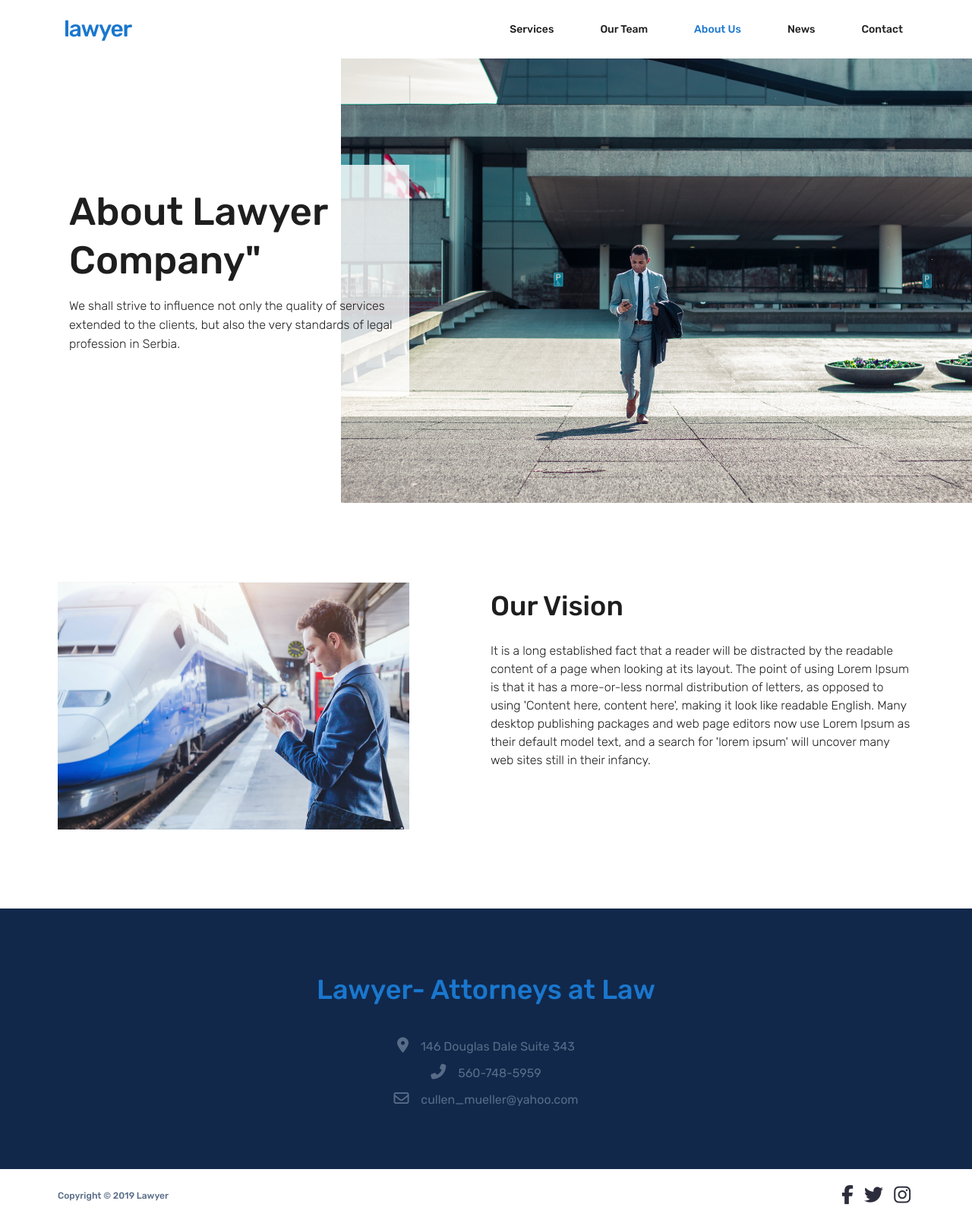
After one commit to UrosNerandzic/Lawyer, a PHP site: page /about.html in a window 1280 px wide. The commit adds this page. Shown: the whole page at 76% size. Run offline with PHP 8.4, Linux system fonts and the light colour scheme; some libraries are stand-ins or nearby versions.

Commit message:
About Us page done

```diff
--- /dev/null
+++ b/public_html/about.html
@@ -0,0 +1,171 @@
+<!DOCTYPE html>
+<!--
+Click nbfs://nbhost/SystemFileSystem/Templates/Licenses/license-default.txt to change this license
+Click nbfs://nbhost/SystemFileSystem/Templates/Other/html.html to edit this template
+-->
+<html>
+    <head>
+        <title>lawyer</title>
+        <meta charset="UTF-8">
+        <meta name="viewport" content="width=device-width, initial-scale=1.0">
+        <meta name="author" content="Uros Nerandzic">
+        <meta name="discription" content="Lawyer is a specialized commercial law firm based in Belgrade, Serbia, firmly committed to providing advice at the highest level and achieving lasting results for our clients.">
+        <meta name="keywords" content="Lawyer, law, Belgrade, company, clients">
+
+
+
+        <!--IOS compatibility-->
+
+        <meta name="apple-mobile-web-app-capable" content="yes">
+        <meta name="apple-mobile-web-app-title" content="lawyer">
+        <link rel="apple-touch-icon" href="apple-icon-144x144.png">
+
+        <!--Android compatibility-->
+
+        <meta name="mobile-web-app-capable" content="yes">
+        <meta name="application-name" content="lawyer">
+        <link rel="icon" type="image/png" href="android-icon-192x192.png">
+
+
+        <!--CSS FILES-->
+        <link href="css/owl.carousel.css" rel="stylesheet" type="text/css"/>
+        <link href="css/owl.theme.default.css" rel="stylesheet" type="text/css"/>
+        <link href="css/theme.css" rel="stylesheet" type="text/css"/>
+
+    </head>
+    <body>
+
+
+        <header class="fixed-top bg-white py-2 py-xl-4">
+            <div class="container">
+                <nav class="navbar navbar-expand-md navbar-light">
+                    <a class="navbar-brand" href="index.html">
+                        <img src="img/logo.png" alt=""/>
+                    </a>
+                    <button class="navbar-toggler border-0" type="button" data-toggle="collapse" data-target="#main-menu" aria-controls="main-menu" aria-expanded="false" aria-label="Toggle navigation">
+                        <span></span>
+                        <span></span>
+                        <span></span>
+                    </button>
+
+                    <div class="collapse navbar-collapse" id="main-menu">
+                        <ul class="navbar-nav ml-auto">
+                            <li class="nav-item">
+                                <a class="nav-link" href="services.html">Services <span class="sr-only">(current)</span></a>
+                            </li>
+                            <li class="nav-item">
+                                <a class="nav-link" href="team.html">Our Team</a>
+                            </li>
+                            <li class="nav-item">
+                                <a class="nav-link active" href="about.html">About Us</a>
+                            </li>
+                            <li class="nav-item">
+                                <a class="nav-link" href="news.html">News</a>
+                            </li>
+                            <li class="nav-item">
+                                <a class="nav-link" href="contact.html">Contact</a>
+                            </li>
+
+                        </ul>
+                    </div>
+                </nav>
+            </div> <!-- container-end -->
+        </header> <!-- header-end -->
+
+
+        <main>
+
+            <section class="lead-page-section" style="background-image: url(img/lead-section/about.png)">
+
+                <div class="container">
+                    <div class="row">
+                        <div class="col-12 col-sm-9 col-md-8 col-lg-6 col-xl-5">
+                            <article class="lead-section-content p-4 px-4 py-5 animation" data-animation="slide-right">
+                                <h1 class="lead-section-title mb-4">About Lawyer Company"</h1>
+                                <p class="lead-section-description">We shall strive to influence not only the quality of services
+                                    extended to the clients, but also the very standards of legal profession in Serbia.
+                                </p>
+
+                            </article>
+                        </div>
+                    </div>
+                </div>
+            </section>
+
+
+            <section class='about-content'>
+                <div class='container'>
+                    <div class='row justify-content-sm-between'>
+                        <div class='col-12 col-sm-6 col-lg-5 order-last order-md-first'>
+                            <figure class='mb-0 animation' data-animation='slide-right'>
+                                <img src="img/about-image.png" alt=""/>
+                            </figure>
+                        </div>
+                        <div class='col-12 col-md-6 col-lg-6 mb-4 mb-md-0'>
+                            <article class='animation' data-animation='slide-left'>
+                                <h2 class='mb-4'>Our Vision</h2>
+                                <p>
+                                    It is a long established fact that a reader will
+                                    be distracted by the readable content of a page when
+                                    looking at its layout. The point of using Lorem
+                                    Ipsum is that it has a more-or-less normal distribution
+                                    of letters, as opposed to using 'Content here, content
+                                    here', making it look like readable English. Many
+                                    desktop publishing packages and web page editors now
+                                    use Lorem Ipsum as their default model text, and a search for
+                                    'lorem ipsum' will uncover many web sites still in their infancy.
+                                </p>
+                            </article>
+                        </div>
+                    </div>
+                </div>
+            </section>
+
+
+
+            <section class="info-section text-center">
+                <div class="container">
+                    <h2 class="text-primary mb-5">Lawyer- Attorneys at Law</h2>
+                    <p class="info-address animation" data-animation="slide-top" data-delay="0s">
+                        <span class="fas fa-map-marker-alt"></span>
+                        146 Douglas Dale Suite 343
+                    </p>
+
+                     <p class="info-phone animation" data-animation="slide-top" data-delay="0.2s">
+                        <span class="fas fa-phone-alt"></span>
+                        <a href="tel:560-748-5959">560-748-5959</a>
+                    </p>
+
+                     <p class="info-email animation" data-animation="slide-top" data-delay="0.4s">
+                        <span class="far fa-envelope"></span>
+                        <a href="mailto:cullen_mueller@yahoo.com">cullen_mueller@yahoo.com</a>
+                    </p>
+
+                </div>  <!-- container-end -->
+            </section> <!-- info-section-end -->
+        </main> <!-- main-end -->
+
+        <footer class="bg-white">
+
+            <div class="container text-center d-sm-flex justify-content-sm-between align-items-sm-center">
+
+
+            <nav class="social mb-4 mb-sm-0 order-sm-last">
+                    <a href="https://facebook.com" class="fab fa-facebook-f"></a>
+                    <a href="https://twitter.com" class="fab fa-twitter"></a>
+                    <a href="https://instagram.com" class="fab fa-instagram"></a>
+            </nav>
+            <p class="copyright mb-0">Copyright &copy; 2019 <a href="index.html">Lawyer</a></p>
+            </div> <!-- container-end -->
+
+        </footer> <!-- footer-end -->
+
+        <script src="js/jquery.min.js" type="text/javascript"></script>
+        <script src="js/bootstrap.bundle.min.js" type="text/javascript"></script>
+        <!--font awsome  icons-->
+        <script src="https://kit.fontawesome.com/dae65cf368.js" crossorigin="anonymous"></script>
+        <!-- javascript -->
+        <script src="js/owl.carousel.min.js" type="text/javascript"></script>
+        <script src="js/main.js" type="text/javascript"></script>
+    </body>
+</html>
--- /dev/null
+++ b/public_html/scss/theme-partials/_about.scss
@@ -0,0 +1,9 @@
+.about-content{
+    padding: 50px 0;
+}
+
+@media(min-width:992px){
+    .about-content{
+        padding: 104px 0;
+    }
+}
--- a/public_html/scss/theme.scss
+++ b/public_html/scss/theme.scss
@@ -9,3 +9,4 @@
 @import "theme-partials/_team.scss";
 @import "theme-partials/_info-section.scss";
 @import "theme-partials/_footer.scss";
+@import "theme-partials/_about.scss";
```
Also changed, not shown: public_html/css/theme.css, public_html/img/about-image.png (added), public_html/img/lead-section/about.png (added), 1 other file.
